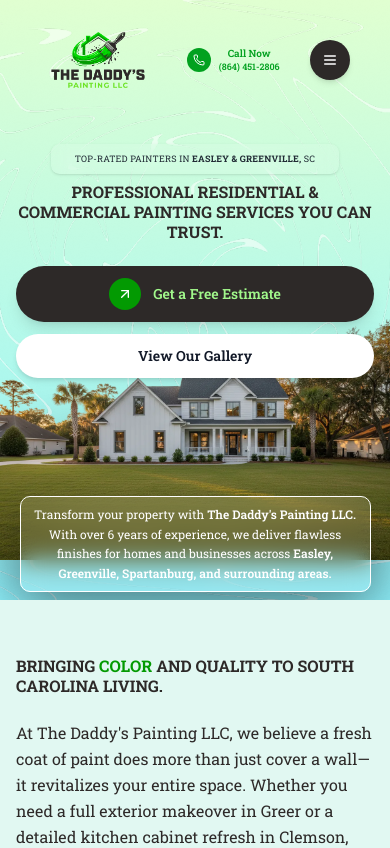
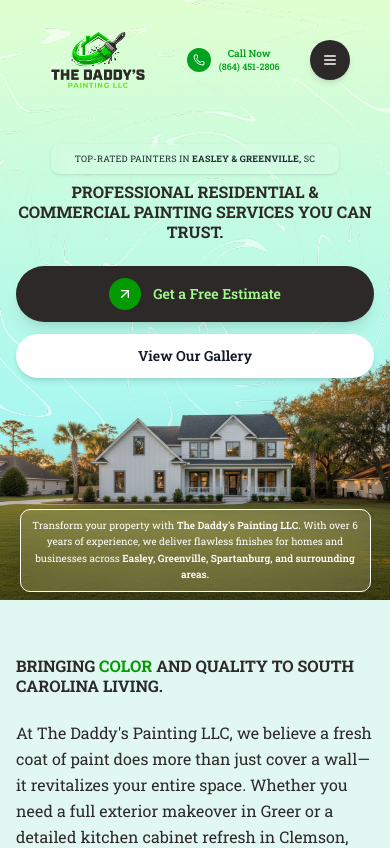
Before and after one commit to Sajjad-Karim/the-daddy-painting-llc, a React (Vite) app: page / in a window 390 px wide. Shown: the top 848 px of the page. Built offline with nearby package versions, Linux system fonts and the light colour scheme; a web font is replaced by a local one.

Commit message:
fix:gsap animations

```diff
--- a/src/components/sections/HomeHero.jsx
+++ b/src/components/sections/HomeHero.jsx
@@ -35,7 +35,7 @@
     <div
       aria-hidden="true"
       data-hero-house
-      className="pointer-events-none absolute inset-x-0 bottom-[40px] z-0 flex justify-center md:-bottom-0"
+      className="pointer-events-none absolute inset-x-0 bottom-[0px] z-0 flex justify-center md:-bottom-0"
     >
       <img
         src={mobileHomeImage}
@@ -103,7 +103,7 @@
       ref={heroCardRef}
       className="pointer-events-auto absolute bottom-2 left-0 right-0 z-20 mx-auto w-[90%] max-w-[360px] rounded-[10px] border border-white bg-[#FFFFFF1A] px-2 py-2 text-center text-xs text-white backdrop-blur-md shadow-[0_18px_60px_rgba(0,0,0,0.45)] sm:px-8 sm:py-5 sm:text-sm md:bottom-28 md:left-auto md:right-12 md:mx-0 md:w-auto md:max-w-[250px]"
     >
-      <p className='font-["Inter"] text-xs leading-relaxed'>
+      <p className='font-["Inter"] text-[10px]  md:text-xs leading-relaxed'>
         Transform your property with{" "}
         <span className='font-["Alexandria"] font-semibold'>
           The Daddy&apos;s Painting LLC.
```
